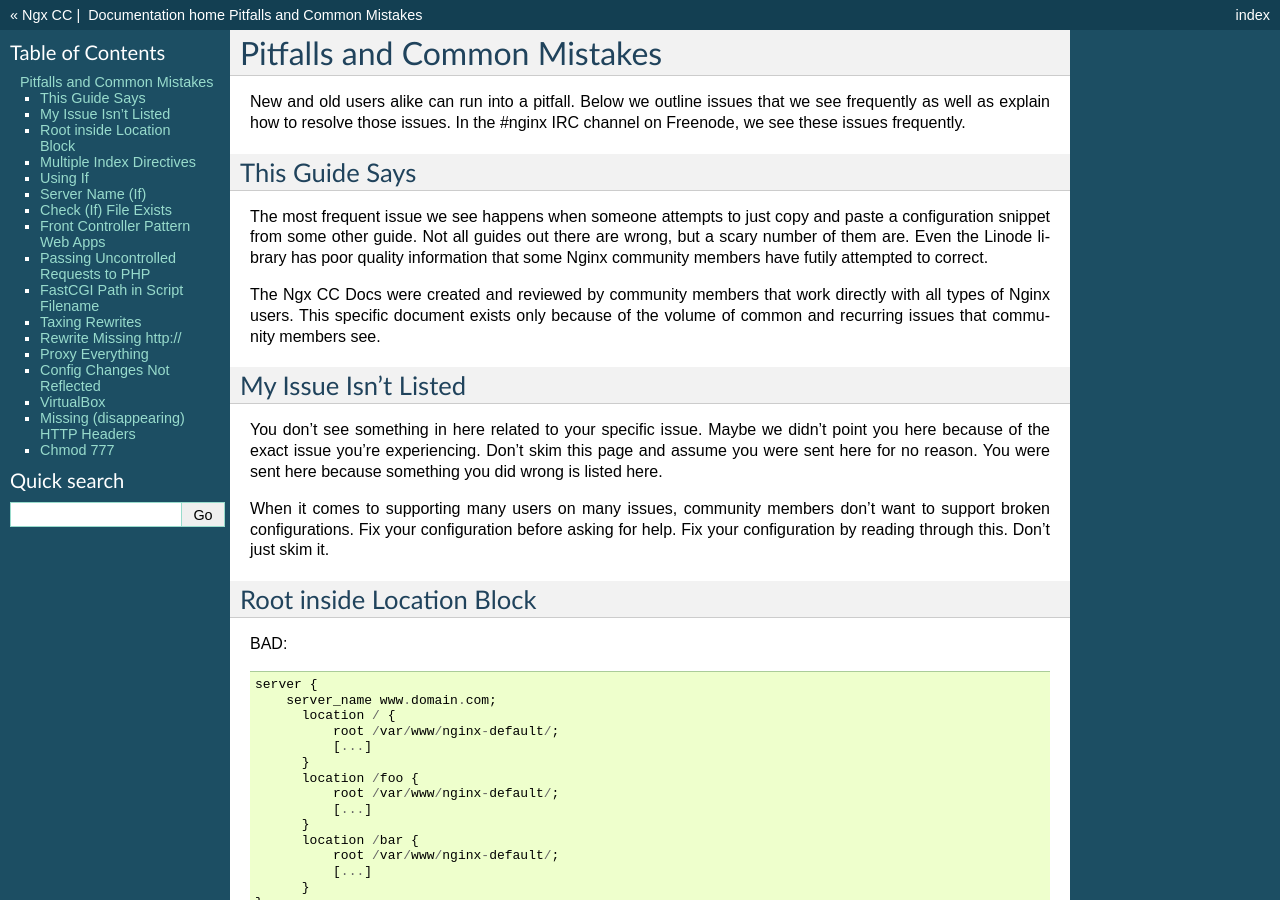
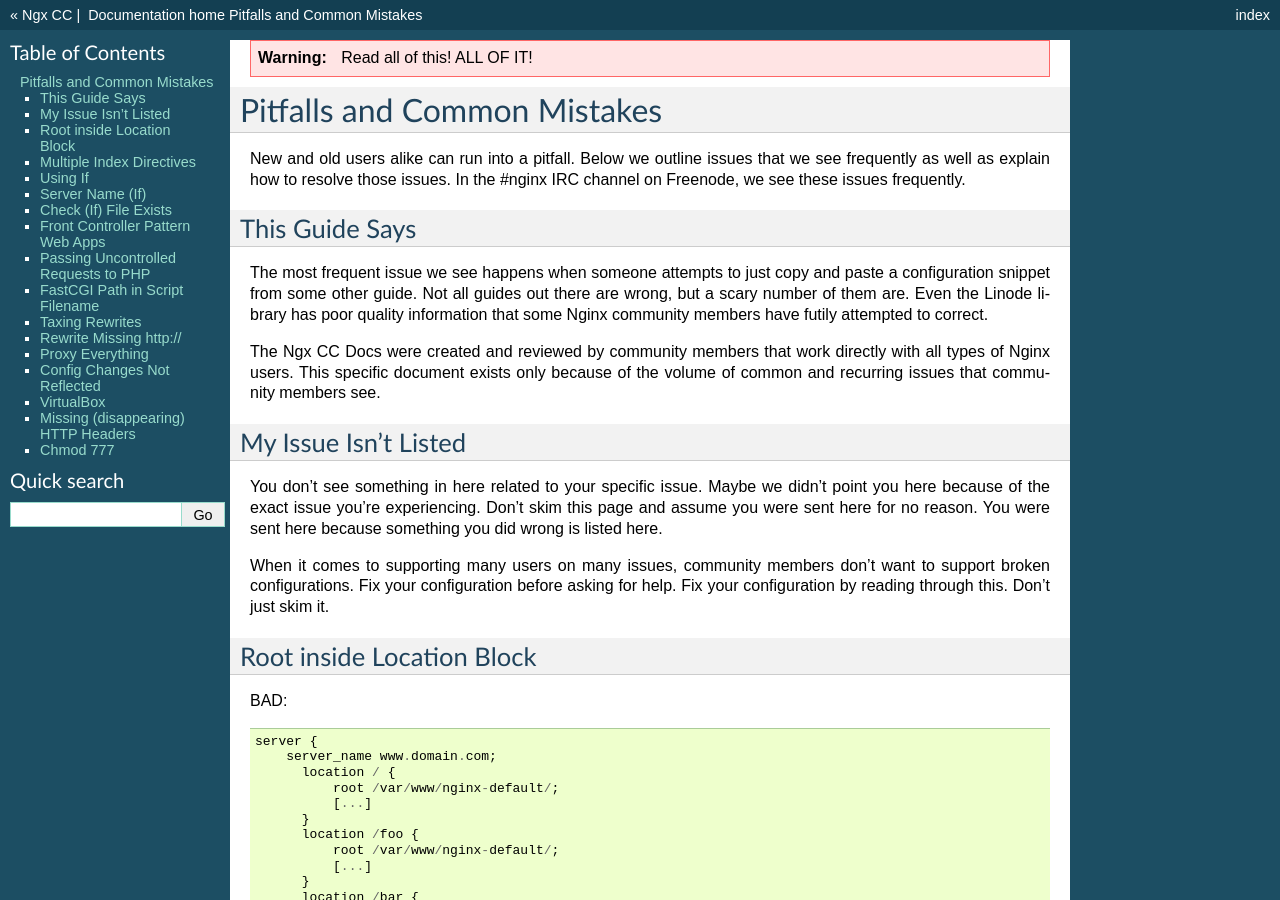
Before and after one commit to shimizukawa/docs-test, a Sphinx documentation site: the page built from source/topics/tutorials/config_pitfalls.rst, in a window 1280 px wide and 900 px high. Built offline with Sphinx 7.4.7, drawn with Linux system fonts in a browser that asks for light colours; some of the changed lines change nothing that is shown.

Commit message:
adding ifisevil

```diff
--- a/source/topics/depth/ifisevil.rst
+++ b/source/topics/depth/ifisevil.rst
@@ -0,0 +1,152 @@
+If Is Evil
+==========
+
+Directive if has problems when used in location context, in some cases it
+doesn't do what you expect but something completely different instead. In some
+cases it even segfaults. It's generally a good idea to avoid it if possible.
+
+The only 100% safe things which may be done inside if in location context are:
+
+* return [...];
+* rewrite [...];
+
+Anything else may possibly cause unpredictable behaviour, including potential
+SIGSEGV.
+
+It is important to note that the behaviour of if is not inconsistent, given two
+identical requests it will not randomly fail on one and work on the other, with
+proper testing and understanding ifs can be used. The advice to use other
+directives where available still very much apply, though.
+
+There are cases where you simply cannot avoid using an if, for example if you
+need to test a variable which has no equivalent directive.::
+
+    if ($request_method = POST ) {
+        return 405;
+    }
+    if ($args ~ post=140){
+        rewrite ^ http://example.com/ permanent;
+    }
+
+What to do instead
+------------------
+
+Use try_files if it suits your needs. Use the "return ..." or "rewrite ... last"
+in other cases. In some cases it's also possible to move ifs to server level
+(where it's safe as only other rewrite module directives are allowed within it).
+
+E.g. the following may be used to safely change location which will be used to
+process request::
+
+    location / {
+        error_page 418 = @other;
+        recursive_error_pages on;
+
+        if ($something) {
+            return 418;
+        }
+
+        # some configuration
+        [...]
+    }
+
+    location @other {
+        # some other configuration
+        [...]
+    }
+
+In some cases it may be good idea to use embedded scripting modules (embedded
+perl, or various 3rd party modules) to do the scripting.
+
+Examples
+--------
+
+Here are some examples which explain why if is evil. Don't try this at home. You
+were warned.::
+
+        # Here is collection of unexpectedly buggy configurations to show that
+        # if inside location is evil.
+
+        # only second header will be present in response
+        # not really bug, just how it works
+
+        location /only-one-if {
+            set $true 1;
+
+            if ($true) {
+                add_header X-First 1;
+            }
+
+            if ($true) {
+                add_header X-Second 2;
+            }
+
+            return 204;
+        }
+
+        # request will be sent to backend without uri changed
+        # to '/' due to if
+
+        location /proxy-pass-uri {
+            proxy_pass http://127.0.0.1:8080/;
+
+            set $true 1;
+
+            if ($true) {
+                # nothing
+            }
+        }
+
+        # try_files wont work due to if
+
+        location /if-try-files {
+             try_files  /file  @fallback;
+
+             set $true 1;
+
+             if ($true) {
+                 # nothing
+             }
+        }
+
+        # nginx will SIGSEGV
+
+        location /crash {
+
+            set $true 1;
+
+            if ($true) {
+                # fastcgi_pass here
+                fastcgi_pass  127.0.0.1:9000;
+            }
+
+            if ($true) {
+                # no handler here
+            }
+        }
+
+        # alias with captures isn't correcly inherited into implicit nested
+        # location created by if
+
+        location ~* ^/if-and-alias/(?<file>.*) {
+            alias /tmp/$file;
+
+            set $true 1;
+
+            if ($true) {
+                # nothing
+            }
+        }
+
+Why This Behavior Isn't a Bug
+-----------------------------
+
+Directive "if" is part of rewrite module which evaluates instructions
+imperatively. On the other hand, nginx configuration in general is declarative.
+At some point due to users demand an attempt was made to enable some non-rewrite
+directives inside "if", and this lead to situation we have now. It mostly works,
+but... see above.
+
+Looks like the only correct fix would be to disable non-rewrite directives
+inside if completely. It would break many configuration out there though, so
+wasn't done yet.
--- a/source/topics/tutorials/config_pitfalls.rst
+++ b/source/topics/tutorials/config_pitfalls.rst
@@ -1,6 +1,4 @@
-.. _contents:
-
-.. _warning: Read all of this! ALL OF IT!
+.. warning:: Read all of this! ALL OF IT!
 
 Pitfalls and Common Mistakes
 ============================
```
